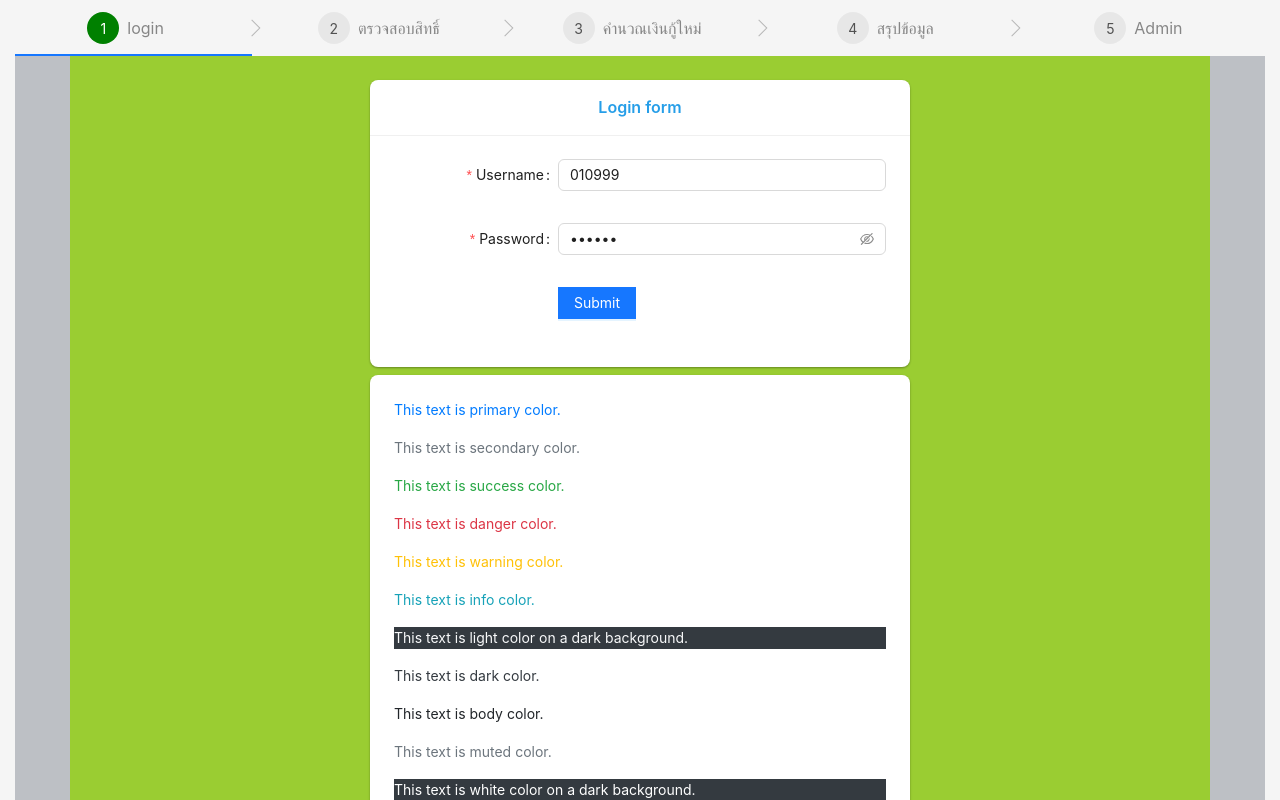
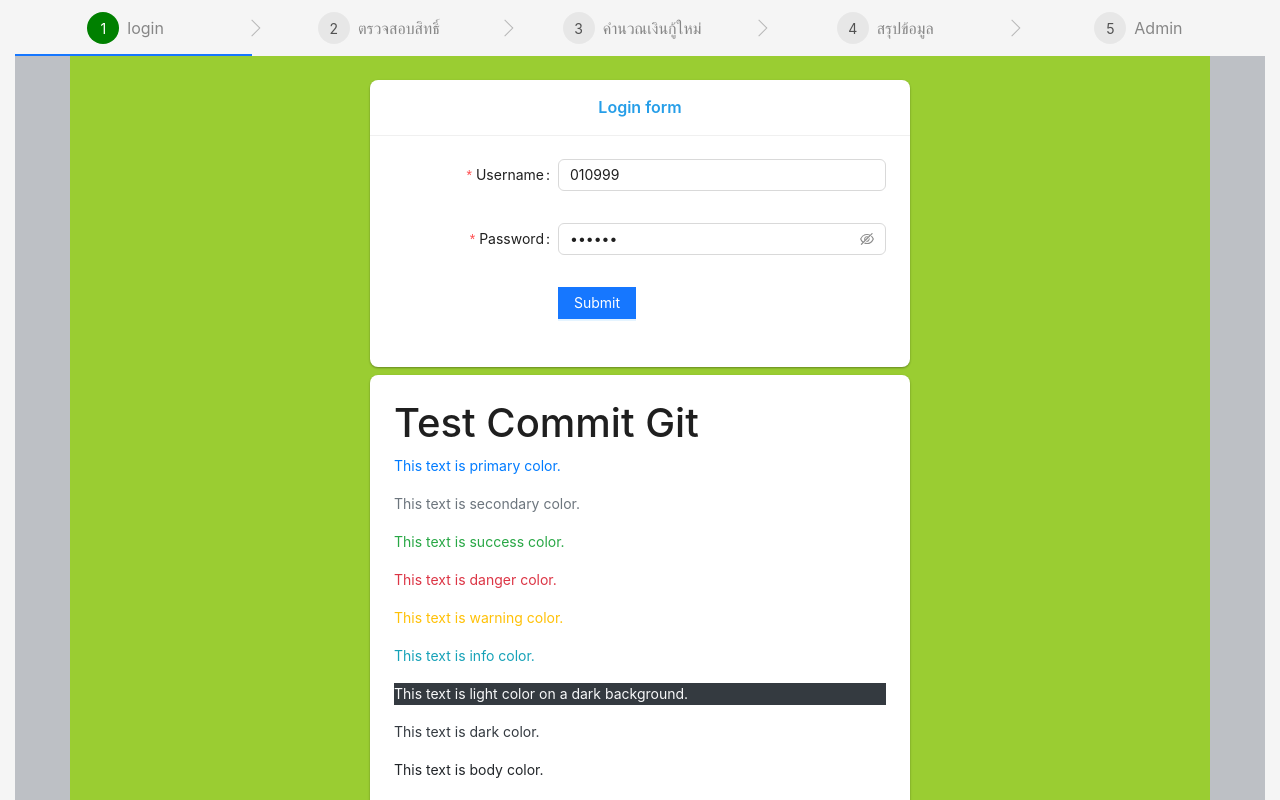
Before and after one commit to sertjerm/loanshare2024, a React (Vite) app: page /loan2024/login in a window 1280 px wide. Shown: the top 800 px of the page. Built offline with nearby package versions, Linux system fonts and the light colour scheme.

Commit message:
Test commit2

```diff
--- a/src/pages/Login.jsx
+++ b/src/pages/Login.jsx
@@ -110,6 +110,7 @@ const Login = (props) => {
 
           </Card>
         <Card className="my-card mt-2" >
+        <h1>Test Commit Git</h1>
         <p class="text-primary">This text is primary color.</p>
         <p class="text-secondary">This text is secondary color.</p>
         <p class="text-success">This text is success color.</p>
```
Also changed, not shown: 1 other file (tests, documents, lock files or other folders).
